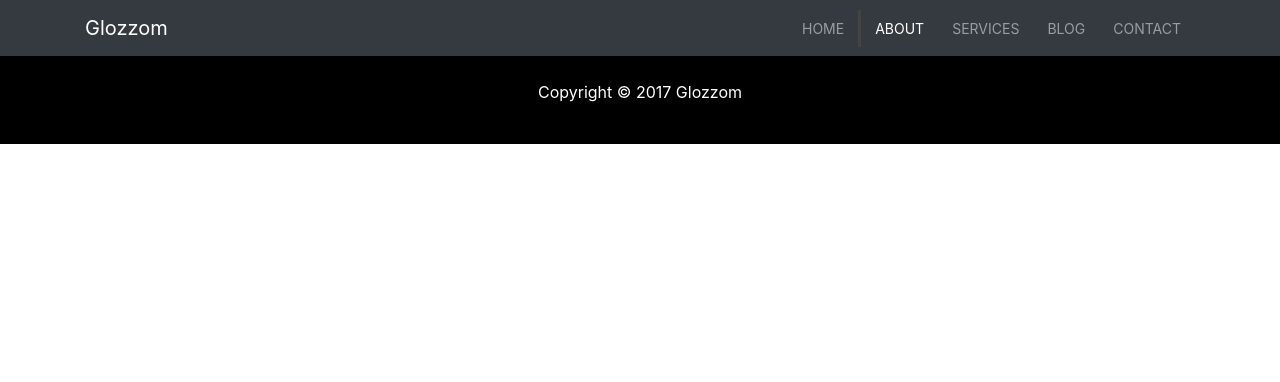
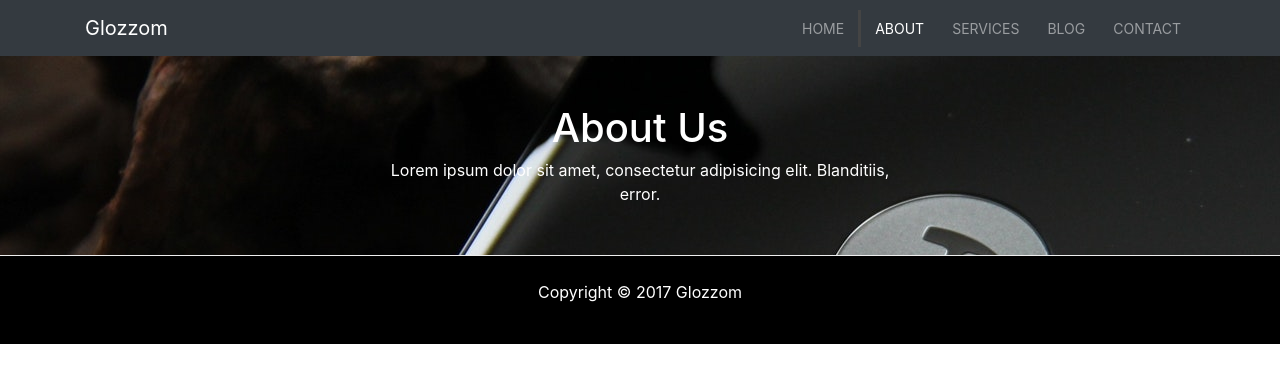
Before and after one commit to toddcf/glozzom, a website: page src/about.html in a window 1280 px wide. Drawn offline with Linux system fonts and the light colour scheme; some packages are replaced by stand-ins of ours; a script that the page names is missing.

Commit message:
Added header section.

```diff
--- a/src/about.html
+++ b/src/about.html
@@ -35,7 +35,17 @@
 		</div>
 	</nav>
 
-
+	<!-- HEADER SECTION -->
+	<header id="page-header">
+		<div class="container">
+			<div class="row">
+				<div class="col-md-6 m-auto text-center">
+					<h1>About Us</h1>
+					<p>Lorem ipsum dolor sit amet, consectetur adipisicing elit. Blanditiis, error.</p>
+				</div>
+			</div>
+		</div>
+	</header>
 
 	<!-- FOOTER -->
 	<footer id="main-footer" class="text-center p-4">
@@ -48,22 +58,6 @@
 		</div>
 	</footer>
 
-	<!-- MODALS -->
-
-	<!-- Video Modal -->
-	<div class="modal fade" id="videoModal">
-		<div class="modal-dialog">
-			<div class="modal-content">
-				<div class="modal-body">
-					<button class="close" data-dismiss="modal">
-						<span>&times;</span>
-					</button>
-					<iframe src="" frameborder="0" height="350" width="100%" allowfullscreen></iframe>
-				</div>
-			</div>
-		</div>
-	</div>
-
 	<!-- jQuery -->
 	<script src="js/jquery.min.js"></script>
 	<script src="js/popper.min.js"></script>
--- a/src/scss/style.scss
+++ b/src/scss/style.scss
@@ -103,3 +103,15 @@ footer#main-footer {
 	color: #fff;
 
 }
+
+#page-header {
+
+	height: 200px;
+	background: url("../img/image1.jpg");
+	background-position: 0 -360px;
+	background-attachment: fixed;
+	color: #fff;
+	border-bottom: 1px #eee solid;
+	padding-top: 50px;
+
+}
```
Also changed, not shown: src/css/style.css.
